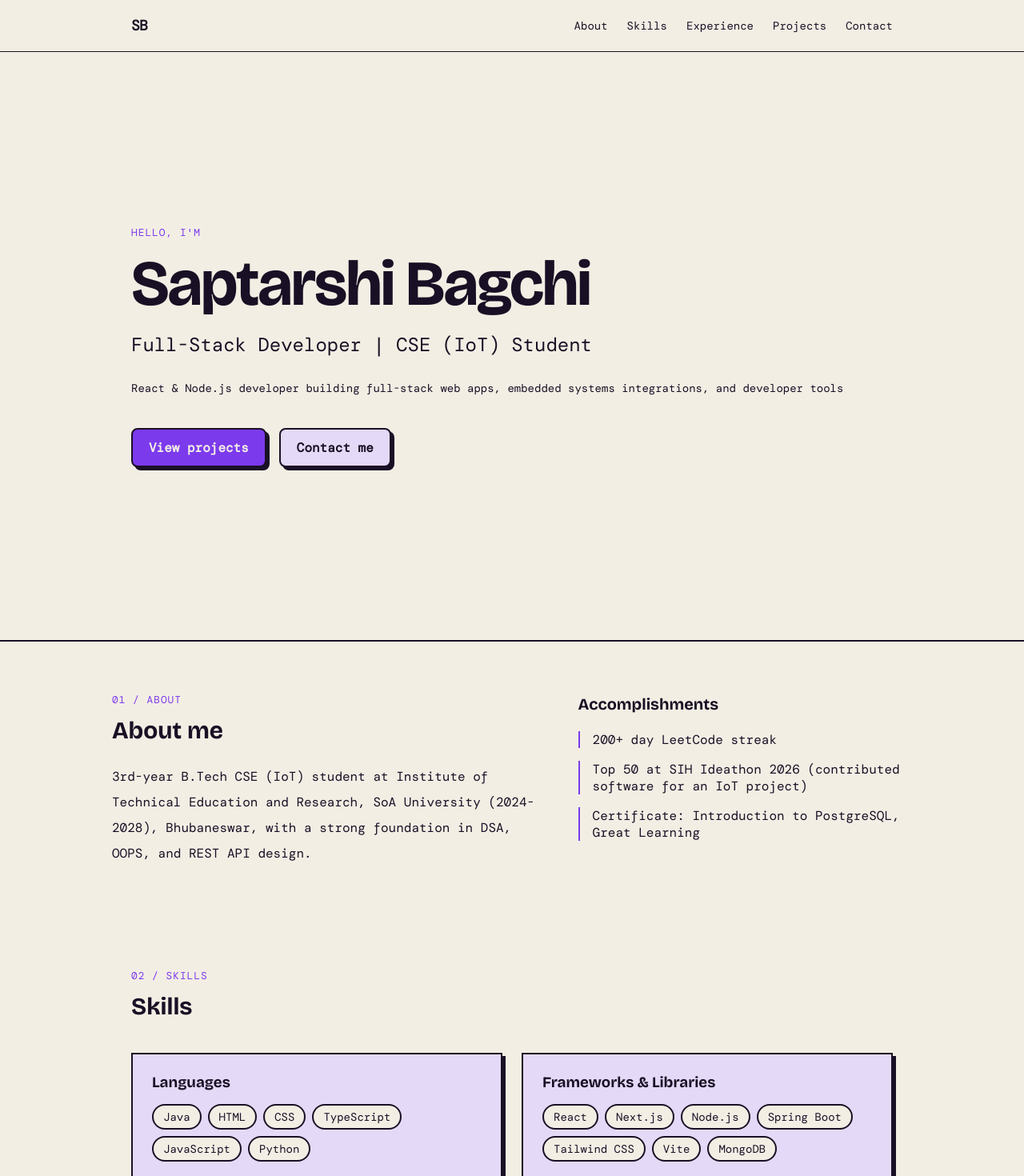
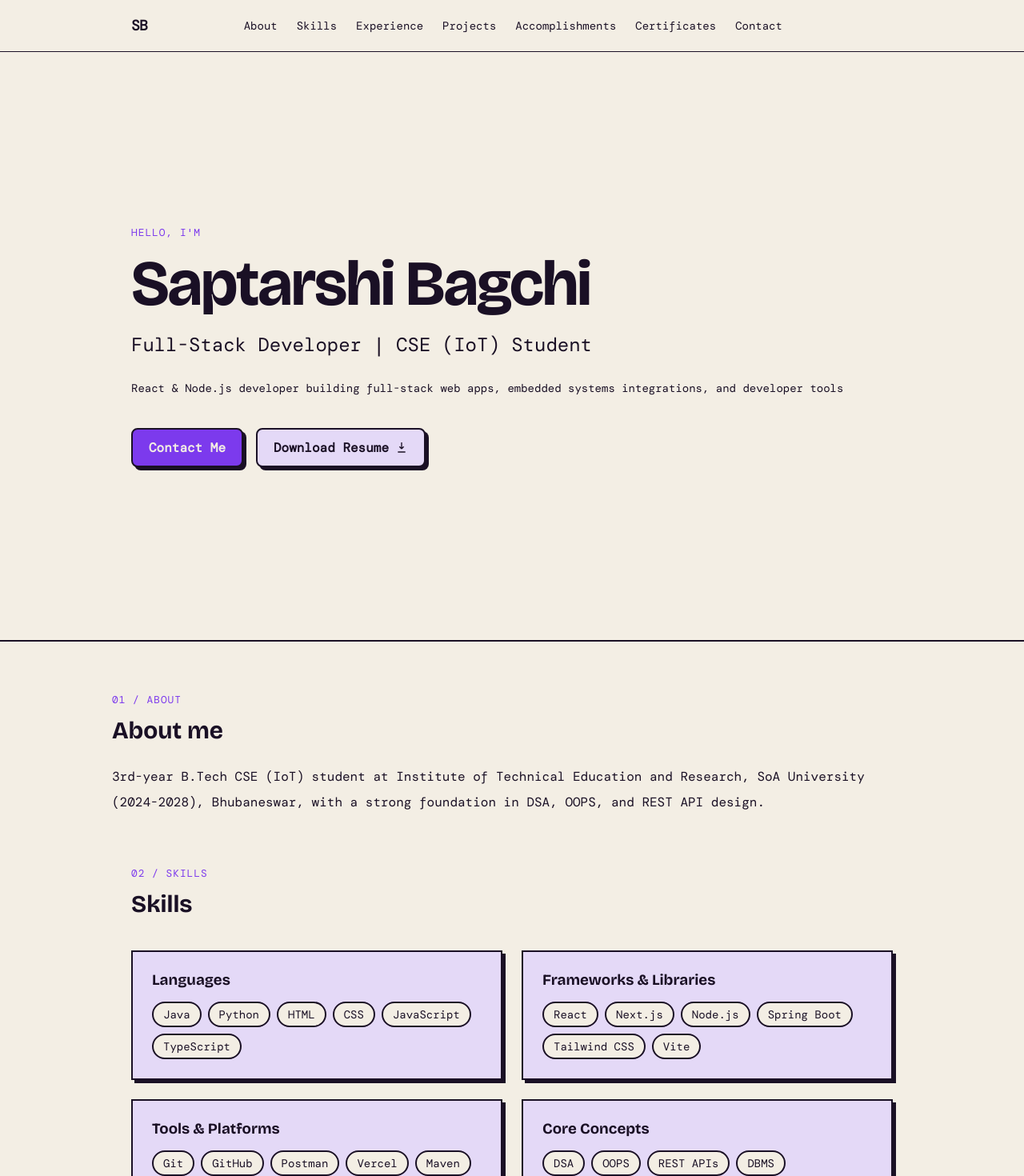
Before and after one commit to Saptarshi-Bagchi/My-Portfolio, a React (Vite) app: page / in a window 1280 px wide. Shown: the top 1470 px of the page at 80% size. Built offline with nearby package versions, Linux system fonts and the light colour scheme; the HTML template or start-up script is replaced by a standard one.

Commit message:
Updated Sections

```diff
--- a/src/App.jsx
+++ b/src/App.jsx
@@ -4,10 +4,12 @@ import About from './components/About.jsx'
 import Skills from './components/Skills.jsx'
 import Experience from './components/Experience.jsx'
 import Projects from './components/Projects.jsx'
+import Accomplishments from './components/Accomplishments.jsx'
+import Certificates from './components/Certificates.jsx'
 import Footer from './components/Footer.jsx'
 
 function App() {
-  return <div className="app"><Navbar /><main><Hero /><About /><Skills /><Experience /><Projects /></main><Footer /></div>
+  return <div className="app"><Navbar /><main><Hero /><About /><Skills /><Experience /><Projects /><Accomplishments /><Certificates /></main><Footer /></div>
 }
 
 export default App
--- a/src/components/About.jsx
+++ b/src/components/About.jsx
@@ -7,23 +7,11 @@ function About() {
       id="about"
       className="about-section numbered-section fade-up"
     >
-      <div className="content-narrow about-grid">
+      <div className="content-narrow">
         <div>
           <p className="section-label">01 / About</p>
           <h2 className="section-title">{about.heading}</h2>
           <p className="about-text">{about.text}</p>
-        </div>
-        <div>
-          <h3 className="section-subtitle">
-            {about.accomplishmentsHeading}
-          </h3>
-          <ul className="accomplishments">
-            {about.accomplishments.map((item) => (
-              <li className="accomplishment" key={item}>
-                {item}
-              </li>
-            ))}
-          </ul>
         </div>
       </div>
     </section>
--- /dev/null
+++ b/src/components/Accomplishments.jsx
@@ -0,0 +1,24 @@
+import { accomplishments } from "../data.js";
+
+function Accomplishments() {
+  return (
+    // Accomplishments
+    <section id="accomplishments" className="accomplishments-section numbered-section fade-up">
+      <p className="section-label">05 / Accomplishments</p>
+      <h2 className="section-title">Accomplishments</h2>
+      <div id="accomplishments-container" className="accomplishments-list">
+        {accomplishments.map((item) => (
+          <article className="accomplishment-item" key={item.title}>
+            <h3 className="accomplishment-title">
+              {item.highlight ? <span className="accomplishment-highlight">{item.highlight} — </span> : null}
+              {item.title}
+            </h3>
+            <p className="accomplishment-description">{item.description}</p>
+          </article>
+        ))}
+      </div>
+    </section>
+  );
+}
+
+export default Accomplishments;
--- /dev/null
+++ b/src/components/Certificates.jsx
@@ -0,0 +1,39 @@
+import { certificates } from "../data.js";
+
+function Certificates() {
+  return (
+    // Certificates
+    <section id="certificates" className="certificates-section numbered-section fade-up">
+      <p className="section-label">06 / Certificates</p>
+      <h2 className="section-title">Certificates</h2>
+      <div className="certificates-grid">
+        {certificates.map((certificate) => (
+          <article className="brutalist-card certificate-card" key={certificate.title}>
+            {certificate.image ? (
+              <img
+                className="certificate-image"
+                src={certificate.image}
+                alt={certificate.title}
+                loading="lazy"
+              />
+            ) : (
+              <div className="certificate-image certificate-placeholder" aria-label={`${certificate.title} placeholder`}>
+                {certificate.title.charAt(0)}
+              </div>
+            )}
+            <h3 className="certificate-title">{certificate.title}</h3>
+            <p className="certificate-issuer">{certificate.issuer}</p>
+            {certificate.certificateId ? (
+              <p className="certificate-id">Certificate ID: {certificate.certificateId}</p>
+            ) : null}
+            {certificate.link ? (
+              <a className="certificate-link" href={certificate.link} target="_blank" rel="noopener noreferrer">View Certificate ↗</a>
+            ) : null}
+          </article>
+        ))}
+      </div>
+    </section>
+  );
+}
+
+export default Certificates;
--- a/src/components/Hero.jsx
+++ b/src/components/Hero.jsx
@@ -17,16 +17,20 @@ function Hero() {
         </p>
         <div className="hero-actions">
           <a
-            href="#projects"
+            href="#contact"
             className="brutalist-button button-primary"
           >
-            View projects
+            Contact Me
           </a>
           <a
-            href="#contact"
+            href="SBagchi_CV.pdf"
+            download
             className="brutalist-button button-secondary"
           >
-            Contact me
+            Download Resume
+            <svg className="download-icon" viewBox="0 0 24 24" aria-hidden="true">
+              <path d="M12 3v12m0 0 4-4m-4 4-4-4M5 21h14" />
+            </svg>
           </a>
         </div>
       </div>
--- a/src/data.js
+++ b/src/data.js
@@ -1,39 +1,47 @@
-// Editable site content.
 export const site = {
   name: 'Saptarshi Bagchi', initials: 'SB',
   title: 'Full-Stack Developer | CSE (IoT) Student',
   tagline: 'React & Node.js developer building full-stack web apps, embedded systems integrations, and developer tools',
-  email: 'saptarshibagchi.05@gmail.com', github: '#', linkedin: '#',
+  email: 'saptarshibagchi.05@gmail.com', github: 'https://github.com/Saptarshi-Bagchi', linkedin: 'https://www.linkedin.com/in/saptarshi-bagchi-104a26343',
 }
 
-// Editable navigation labels.
 export const navigation = [
   { label: 'About', href: '#about' }, { label: 'Skills', href: '#skills' },
-  { label: 'Experience', href: '#experience' }, { label: 'Projects', href: '#projects' }, { label: 'Contact', href: '#contact' },
+  { label: 'Experience', href: '#experience' }, { label: 'Projects', href: '#projects' }, { label: 'Accomplishments', href: '#accomplishments' }, { label: 'Certificates', href: '#certificates' }, { label: 'Contact', href: '#contact' },
 ]
 
-// Editable about content and accomplishments.
 export const about = {
   heading: 'About me',
   text: '3rd-year B.Tech CSE (IoT) student at Institute of Technical Education and Research, SoA University (2024-2028), Bhubaneswar, with a strong foundation in DSA, OOPS, and REST API design.',
-  accomplishmentsHeading: 'Accomplishments',
-  accomplishments: ['200+ day LeetCode streak', 'Top 50 at SIH Ideathon 2026 (contributed software for an IoT project)', 'Certificate: Introduction to PostgreSQL, Great Learning'],
 }
 
-// Editable skill groups.
-export const skillGroups = [
-  { name: 'Languages', skills: ['Java', 'HTML', 'CSS', 'TypeScript', 'JavaScript', 'Python'] },
-  { name: 'Frameworks & Libraries', skills: ['React', 'Next.js', 'Node.js', 'Spring Boot', 'Tailwind CSS', 'Vite', 'MongoDB'] },
-  { name: 'Tools & Platforms', skills: ['Git', 'GitHub', 'VS Code', 'Postman', 'MongoDB Compass', 'Vercel', 'PostgreSQL', 'Maven'] },
-  { name: 'Core Concepts', skills: ['DSA', 'OOPS', 'REST APIs', 'DBMS', 'FPGA Programming'] },
+export const accomplishments = [
+  { title: 'LeetCode Streak', description: 'Maintained a consistent practice streak while working through core DSA topics and Dynamic Programming.', highlight: '250+ days' },
+  { title: 'SIH Ideathon 2026', description: 'Built a Sensor-Data Dashboard for an IoT project and placed among the top teams.', highlight: 'Top 50' },
+  { title: 'Open Source Contributions', description: 'Built and shared practical developer tools and full-stack projects for the web development community.', highlight: '' },
 ]
 
-// Editable experience entries.
+export const skillGroups = [
+  { name: 'Languages', skills: ['Java', 'Python', 'HTML', 'CSS', 'JavaScript', 'TypeScript'] },
+  { name: 'Frameworks & Libraries', skills: ['React', 'Next.js', 'Node.js', 'Spring Boot', 'Tailwind CSS', 'Vite'] },
+  { name: 'Tools & Platforms', skills: ['Git', 'GitHub', 'Postman', 'Vercel', 'Maven'] },
+  { name: 'Core Concepts', skills: ['DSA', 'OOPS', 'REST APIs', 'DBMS', 'FPGA Programming'] },
+  { name: 'Databases', skills: ['MongoDB', 'PostgreSQL'] },
+]
+
 export const experience = [{ company: 'Elevance Skills', role: 'Full Stack Developer Intern', dates: '06/2026 - 07/2026', description: 'Built a full-stack travel booking platform using Next.js, Tailwind CSS, Spring Boot, and MongoDB, implementing 6 major features across the complete booking and management flow.' }]
 
-// Drop images in public/projects/ and set the image path here.
 export const projects = [
-  { title: 'Posture Correction Desktop App', image: '', description: '6-member team; pyserial communication between ESP32 and Python backend for live sensor data; Gemini API for posture image analysis and a pose landmark model for real-time angle detection.', tech: ['Electron', 'React', 'Python'], githubLink: '#', liveLink: '#' },
-  { title: 'Make My Trip Clone', image: '', description: 'Travel platform with live flight tracking, dynamic pricing, refunds, seat/room selection, notifications, recommendations, reviews, and price tracking.', tech: ['Next.js', 'Spring Boot', 'MongoDB', 'TypeScript'], githubLink: '#', liveLink: '#' },
-  { title: 'NYC Wordle Clone', image: '', description: 'Word game with keyboard input handling and tile management, powered by the Dictionary API with more than 3000 words.', tech: ['React', 'Vite'], githubLink: '#', liveLink: '#' },
+  { title: 'Make My Tour', image: '', description: 'Built a travel website that allows users to explore destinations, search accommodations, and manage bookings through an interactive interface.', tech: ['Spring Boot', 'Maven', 'MongoDB', 'Next.js', 'Tailwind', 'Docker'], githubLink: 'https://github.com/Saptarshi-Bagchi/Make-My-Trip', liveLink: 'https://make-my-trip-clone-a9q3.onrender.com' },
+  { title: 'Posture Correction Desktop App', image: '', description: 'A desktop app that uses ESP32 + MPU6050 sensors to detect posture in real time, with live monitoring, gesture control, and analytics.', tech: ['Electron', 'React', 'Python'], githubLink: 'https://github.com/Saptarshi-Bagchi/Posture-Identifier-Application', liveLink: 'https://posture-identifier-application.vercel.app' },
+  { title: 'Mosquito Risk Dashboard', image: '', description: 'A data-driven dashboard that visualizes mosquito risk levels using environmental and geographic factors for better awareness and prevention.', tech: ['React', 'Vite'], githubLink: 'https://github.com/Saptarshi-Bagchi/Mosquito-Risk-Detection', liveLink: 'https://mosquito-risk-detection.vercel.app' },
+  { title: 'AI Complaint Management System', image: '', description: 'AI-powered complaint intake and risk-assessment system for pharmaceutical QA, built with React/Redux, FastAPI, LangGraph, and Groq LLMs.', tech: ['React', 'Tailwind CSS'], githubLink: 'https://github.com/Saptarshi-Bagchi/AI-Complaint-Management-System', liveLink: '#' },
+  { title: 'NYC Wordle Game', image: '', description: 'A wordle inspired word guessing game built using Vite with interactive gameplay, keyboard input handling, and dynamic word validation.', tech: ['React', 'Node.js'], githubLink: 'https://github.com/Saptarshi-Bagchi/Wordle-Simulator', liveLink: 'https://wordle-simulator-fawn.vercel.app' },
+  { title: 'GPT Image Generator', image: '', description: 'A modern AI-powered image generator that transforms text prompts into high-quality visuals using OpenAI\'s GPT-Image-1 model.', tech: ['React', 'Node.js'], githubLink: 'https://github.com/Saptarshi-Bagchi/GPT-Image-Generator', liveLink: '#' },
 ]
+
+export const certificates = [
+  { title: 'Introduction to PostgreSQL', issuer: 'Great Learning', image: '', certificateId: 'GL-CERT-POSTGRESQL-2025', link: '#' },
+  { title: 'Java Programming', issuer: 'Great Learning', image: '', certificateId: 'GL-CERT-JAVA-2025', link: '#' },
+  { title: 'Frontend Development', issuer: 'Great Learning', image: '', certificateId: 'GL-CERT-FRONTEND-2025', link: '#' },
+]
--- a/src/index.css
+++ b/src/index.css
@@ -165,6 +165,17 @@ button:focus-visible {
   margin-top: 36px;
 }
 
+.download-icon {
+  display: inline-block;
+  width: 1em;
+  height: 1em;
+  margin-left: 8px;
+  vertical-align: -0.15em;
+  fill: none;
+  stroke: currentColor;
+  stroke-width: 2;
+}
+
 /* Sections */
 .numbered-section {
   padding-top: var(--section-gap);
@@ -197,7 +208,20 @@ button:focus-visible {
   border-top: 2px solid var(--ink);
 }
 
-.skills-section {
+.about-section {
+  padding-bottom: 32px;
+}
+
+.accomplishments-section {
+  max-width: 1000px;
+  margin: 0 auto;
+  padding-right: 24px;
+  padding-bottom: 32px;
+  padding-left: 24px;
+}
+
+.skills-section,
+.certificates-section {
   width: 100%;
   max-width: 1000px;
   margin: 0 auto;
@@ -205,39 +229,52 @@ button:focus-visible {
   padding-left: 24px;
 }
 
-/* About */
-.about-grid {
-  display: grid;
-  gap: 40px;
+.skills-section {
+  padding-top: 32px;
 }
 
+/* About */
 .about-text {
   margin-top: 24px;
   color: var(--ink);
   line-height: 2rem;
 }
 
-.accomplishments {
-  display: flex;
-  flex-direction: column;
-  gap: 16px;
-  margin-top: 20px;
-  color: var(--ink);
+.accomplishment-highlight {
+  color: var(--primary);
 }
 
-.accomplishment {
-  border-left: 2px solid var(--primary);
-  padding-left: 16px;
+.accomplishments-list {
+  margin-top: 24px;
+}
+
+.accomplishment-item + .accomplishment-item {
+  margin-top: 24px;
+}
+
+.accomplishment-title {
+  color: var(--ink);
+  font-size: 1.25rem;
+  line-height: 1.75rem;
+}
+
+.accomplishment-description {
+  margin-top: 8px;
+  color: var(--ink);
+  line-height: 2rem;
 }
 
 /* Skills */
 .skills-grid {
-  display: grid;
+  display: flex;
+  flex-wrap: wrap;
+  justify-content: center;
   gap: 24px;
   margin-top: 40px;
 }
 
 .skill-card {
+  flex: 0 1 100%;
   padding: 24px;
   background: var(--soft);
 }
@@ -295,17 +332,20 @@ button:focus-visible {
 }
 
 .projects-grid {
-  display: grid;
-  grid-template-columns: repeat(3, 1fr);
+  display: flex;
+  flex-wrap: wrap;
+  align-items: stretch;
+  justify-content: center;
   gap: 20px;
   margin-top: 40px;
 }
 
 .project-card {
   display: flex;
-  height: 100%;
+  flex: 0 1 100%;
+  min-height: 600px;
   flex-direction: column;
-  padding: 24px;
+  padding: 32px;
   background: var(--soft);
 }
 
@@ -343,7 +383,7 @@ button:focus-visible {
   display: flex;
   flex-wrap: wrap;
   gap: 8px;
-  margin-top: 24px;
+  margin-top: auto;
 }
 
 .project-links {
@@ -359,6 +399,69 @@ button:focus-visible {
 }
 
 .project-link:hover {
+  background: var(--pop);
+}
+
+/* Certificates */
+.certificates-grid {
+  display: flex;
+  flex-wrap: wrap;
+  align-items: stretch;
+  justify-content: center;
+  gap: 20px;
+  margin-top: 40px;
+}
+
+.certificate-card {
+  display: flex;
+  flex: 0 1 100%;
+  flex-direction: column;
+  padding: 24px;
+  background: var(--soft);
+}
+
+.certificate-image {
+  width: 100%;
+  aspect-ratio: 16 / 10;
+  border-bottom: 2px solid var(--ink);
+  border-radius: 8px 8px 0 0;
+  object-fit: cover;
+}
+
+.certificate-placeholder {
+  display: flex;
+  align-items: center;
+  justify-content: center;
+  background: var(--lilac);
+  color: var(--ink);
+  font-size: 2.25rem;
+}
+
+.certificate-title {
+  color: var(--ink);
+  font-size: 1.25rem;
+  line-height: 1.75rem;
+}
+
+.certificate-issuer,
+.certificate-id {
+  margin-top: 16px;
+  color: var(--ink);
+}
+
+.certificate-id {
+  margin-top: 8px;
+  font-size: 0.875rem;
+}
+
+.certificate-link {
+  margin-top: auto;
+  color: var(--primary);
+  font-size: 0.875rem;
+  font-weight: 600;
+}
+
+.certificate-link:hover {
   background: var(--pop);
 }
 
@@ -474,20 +577,32 @@ button:focus-visible {
 @media (min-width: 640px) {
   .navbar-links { display: flex; }
   .hero-role { font-size: 1.5rem; line-height: 2rem; }
-  .skills-grid { grid-template-columns: repeat(2, 1fr); }
+  .skill-card { flex-basis: calc((100% - 24px) / 2); }
   .experience-header { flex-direction: row; justify-content: space-between; }
 }
 
-@media (min-width: 768px) {
-  .about-grid { grid-template-columns: 1.3fr 1fr; }
+@media (min-width: 1024px) {
+  .navbar-inner { justify-content: flex-start; }
+  .navbar-links { margin-left: 120px; }
+}
+
+@media (min-width: 640px) and (max-width: 1023px) {
+  .navbar-links { gap: 12px; font-size: 0.75rem; }
 }
 
 @media (max-width: 899px) {
-  .projects-grid { grid-template-columns: repeat(2, 1fr); }
+  .project-card,
+  .certificate-card { flex-basis: calc((100% - 20px) / 2); }
 }
 
 @media (max-width: 599px) {
-  .projects-grid { grid-template-columns: 1fr; }
+  .project-card,
+  .certificate-card { flex-basis: 100%; }
+}
+
+@media (min-width: 900px) {
+  .project-card,
+  .certificate-card { flex-basis: calc((100% - 40px) / 3); }
 }
 
 @media (prefers-reduced-motion: reduce) {
```
Also changed, not shown: 1 other file (tests, documents, lock files or other folders).
